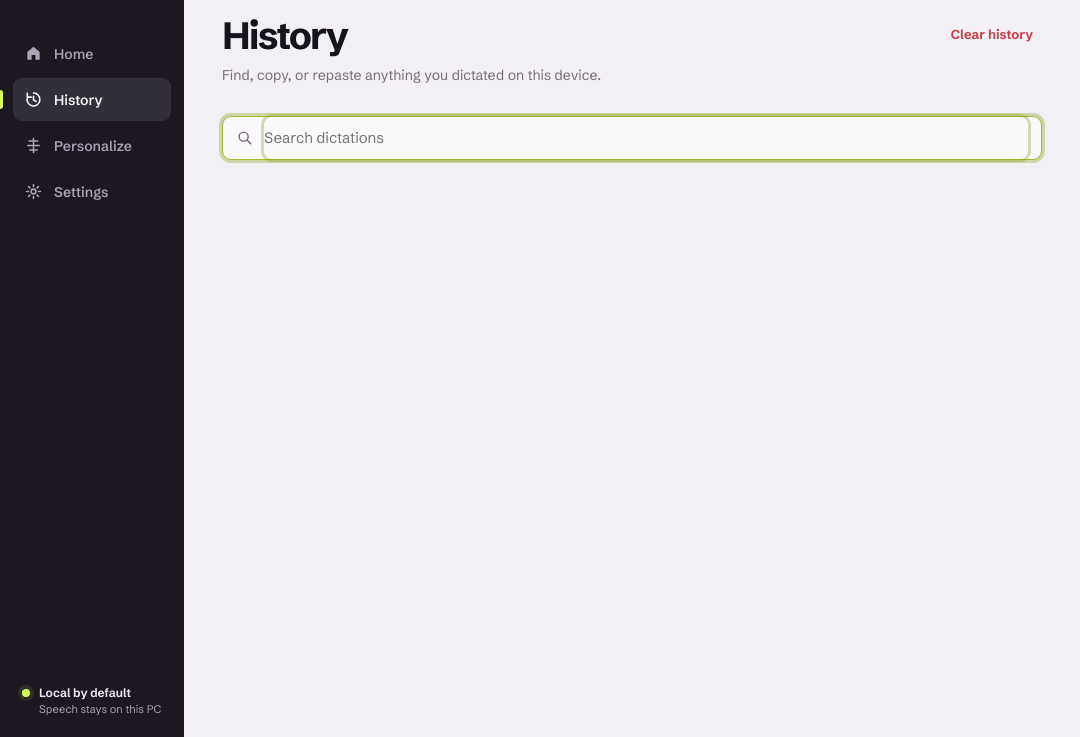
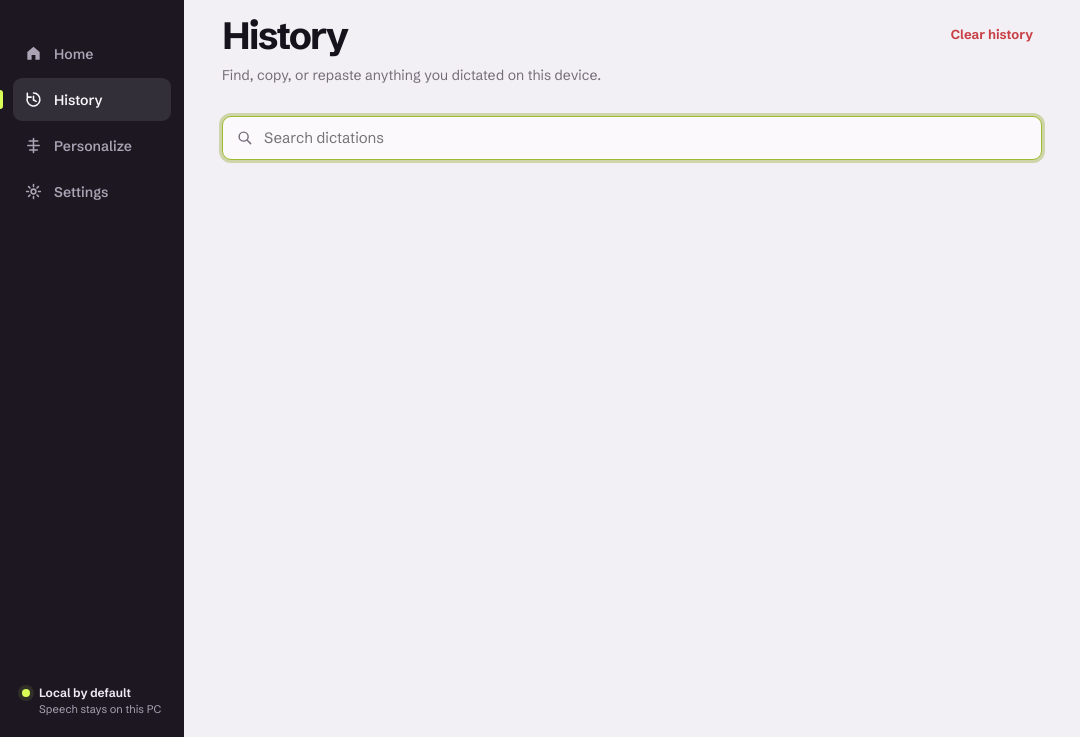
Before and after one commit to Carldtitan/Project-Parrot, an Electron app: page desktop/index.html in a window 1080 px wide. Both pictures are taken after a click on the button "History". Shown: the part 63-800 px from the top of the page. Drawn offline with Linux system fonts and the light colour scheme; no server answers.

Commit message:
Polish secondary view focus behavior

```diff
--- a/desktop/styles.css
+++ b/desktop/styles.css
@@ -857,6 +857,11 @@ kbd {
   background: transparent;
 }
 
+.search-field input:focus {
+  border: 0;
+  box-shadow: none;
+}
+
 .history-row {
   display: grid;
   min-height: 82px;
```
